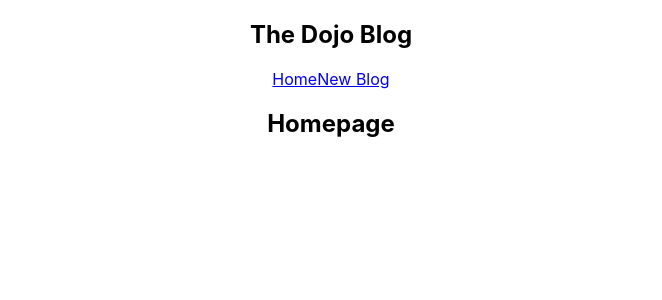
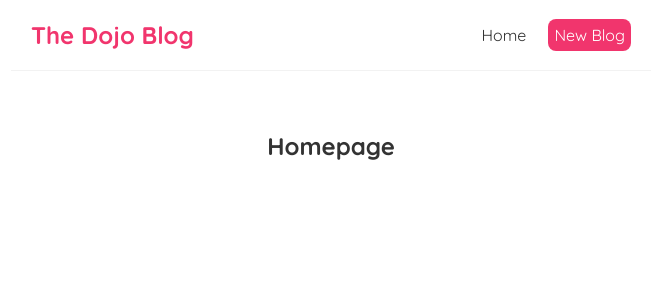
Before and after one commit to sytunguyen77/react-tutorial, a React (Create React App) app: page / in a window 1280 px wide. Shown: the top 300 px of the page, without its empty margins (309-971 px from the left). Built offline with nearby package versions, Linux system fonts and the light colour scheme.

Commit message:
second commit

```diff
--- a/src/Navbar.js
+++ b/src/Navbar.js
@@ -1,10 +1,19 @@
 const Navbar = () => {
    return (
-      <nav className="bar">
+      <nav className="navbar">
          <h1>The Dojo Blog</h1>
          <div className="links">
             <a href="/">Home</a>
-            <a href="/create">New Blog</a>
+            <a
+               href="/create"
+               style={{
+                  color: "white",
+                  backgroundColor: "#f1356d",
+                  borderRadius: "8px",
+               }}
+            >
+               New Blog
+            </a>
          </div>
       </nav>
    );
--- a/src/index.css
+++ b/src/index.css
@@ -1,13 +1,35 @@
-body {
-  margin: 0;
-  font-family: -apple-system, BlinkMacSystemFont, 'Segoe UI', 'Roboto', 'Oxygen',
-    'Ubuntu', 'Cantarell', 'Fira Sans', 'Droid Sans', 'Helvetica Neue',
-    sans-serif;
-  -webkit-font-smoothing: antialiased;
-  -moz-osx-font-smoothing: grayscale;
+@import url("https://fonts.googleapis.com/css2?family=Quicksand:wght@300;400;500;600;700&display=swap");
+
+/* base styles */
+* {
+   margin: 0;
+   font-family: "Quicksand";
+   color: #333;
 }
-
-code {
-  font-family: source-code-pro, Menlo, Monaco, Consolas, 'Courier New',
-    monospace;
+.navbar {
+   padding: 20px;
+   display: flex;
+   align-items: center;
+   max-width: 600px;
+   margin: 0 auto;
+   border-bottom: 1px solid #f2f2f2;
 }
+.navbar h1 {
+   color: #f1356d;
+}
+.navbar .links {
+   margin-left: auto;
+}
+.navbar a {
+   margin-left: 16px;
+   text-decoration: none;
+   padding: 6px;
+}
+.navbar a:hover {
+   color: #f1356d;
+}
+.content {
+   max-width: 600px;
+   margin: 40px auto;
+   padding: 20px;
+}
```
